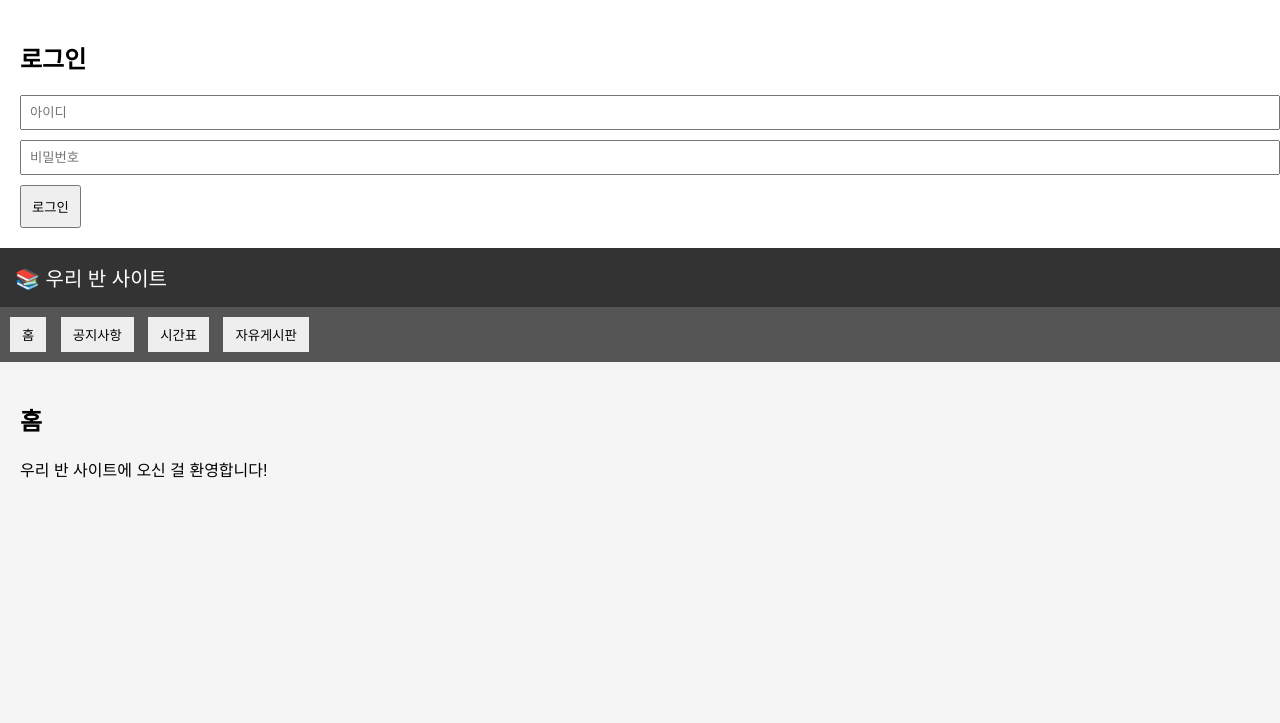
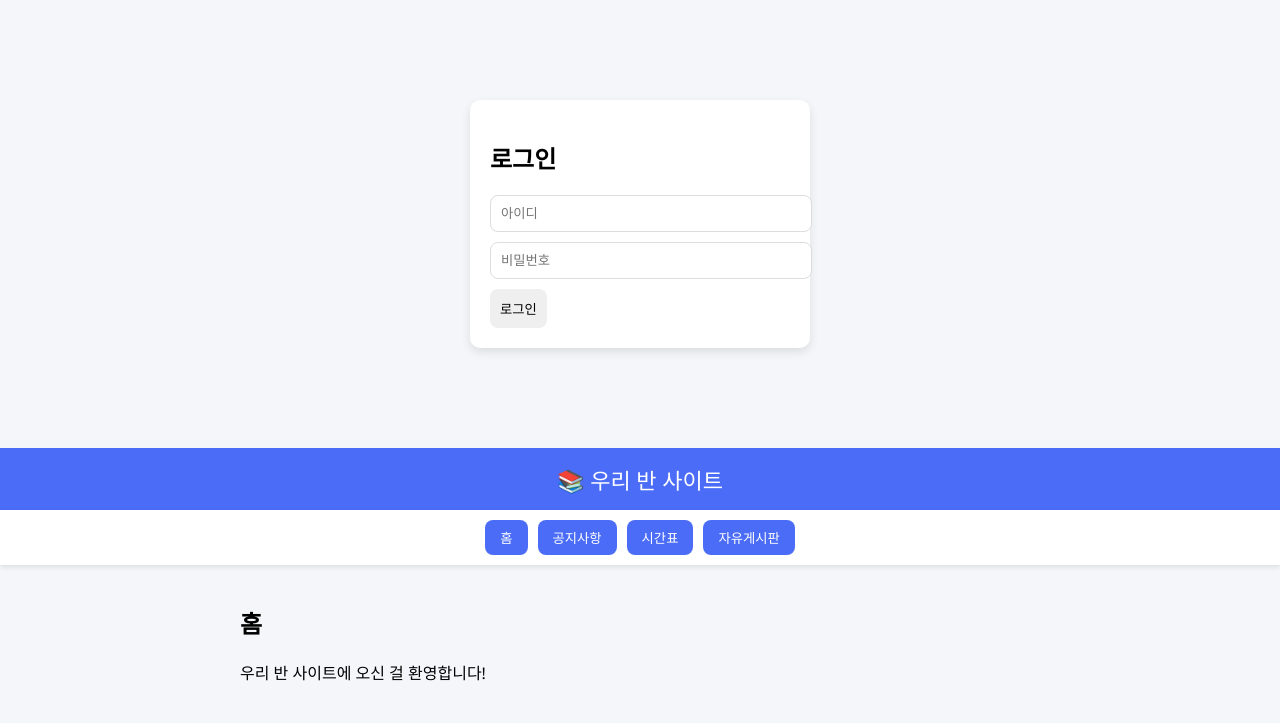
Before and after one commit to yejun-dev458/school-site, a website: page index.html in a window 1280 px wide. Drawn offline with Linux system fonts and the light colour scheme; no server answers.

Commit message:
design upgrade

```diff
--- a/index.html
+++ b/index.html
@@ -2,58 +2,97 @@
 <html>
 <head>
   <title>우리 반 사이트</title>
-
 <style>
 body {
-      font-family: Arial;
   margin: 0;
-      background: #f5f5f5;
+  font-family: 'Segoe UI', sans-serif;
+  background: #f4f6f9;
 }
 
 header {
-      background: #333;
+  background: #4a6cf7;
   color: white;
   padding: 15px;
-      font-size: 20px;
+  font-size: 22px;
+  text-align: center;
 }
 
 nav {
-      background: #555;
+  background: white;
   padding: 10px;
+  display: flex;
+  justify-content: center;
+  gap: 10px;
+  box-shadow: 0 2px 5px rgba(0,0,0,0.1);
 }
 
 nav button {
-      margin-right: 10px;
-      padding: 8px 12px;
+  background: #4a6cf7;
+  color: white;
   border: none;
+  padding: 8px 15px;
+  border-radius: 8px;
   cursor: pointer;
-      background: #eee;
+  transition: 0.2s;
+}
+
+nav button:hover {
+  background: #2f4ed8;
 }
 
 .container {
   padding: 20px;
+  max-width: 800px;
+  margin: auto;
 }
 
 .hidden {
   display: none;
 }
 
+#loginBox {
+  max-width: 300px;
+  margin: 100px auto;
+  background: white;
+  padding: 20px;
+  border-radius: 10px;
+  box-shadow: 0 4px 10px rgba(0,0,0,0.1);
+}
+
 input, textarea {
   width: 100%;
+  padding: 10px;
   margin-bottom: 10px;
-      padding: 8px;
+  border-radius: 8px;
+  border: 1px solid #ddd;
 }
 
 button {
   padding: 10px;
+  border-radius: 8px;
+  border: none;
+  cursor: pointer;
 }
 
-    #loginBox {
-      padding: 20px;
+ul {
+  list-style: none;
+  padding: 0;
+}
+
+li {
   background: white;
+  padding: 15px;
+  margin-bottom: 10px;
+  border-radius: 10px;
+  box-shadow: 0 2px 5px rgba(0,0,0,0.05);
+}
+
+li button {
+  margin-left: 10px;
+  background: red;
+  color: white;
 }
 </style>
-</head>
 
 <body>
 
```
Lines whose indentation alone changed are shown as unchanged.
